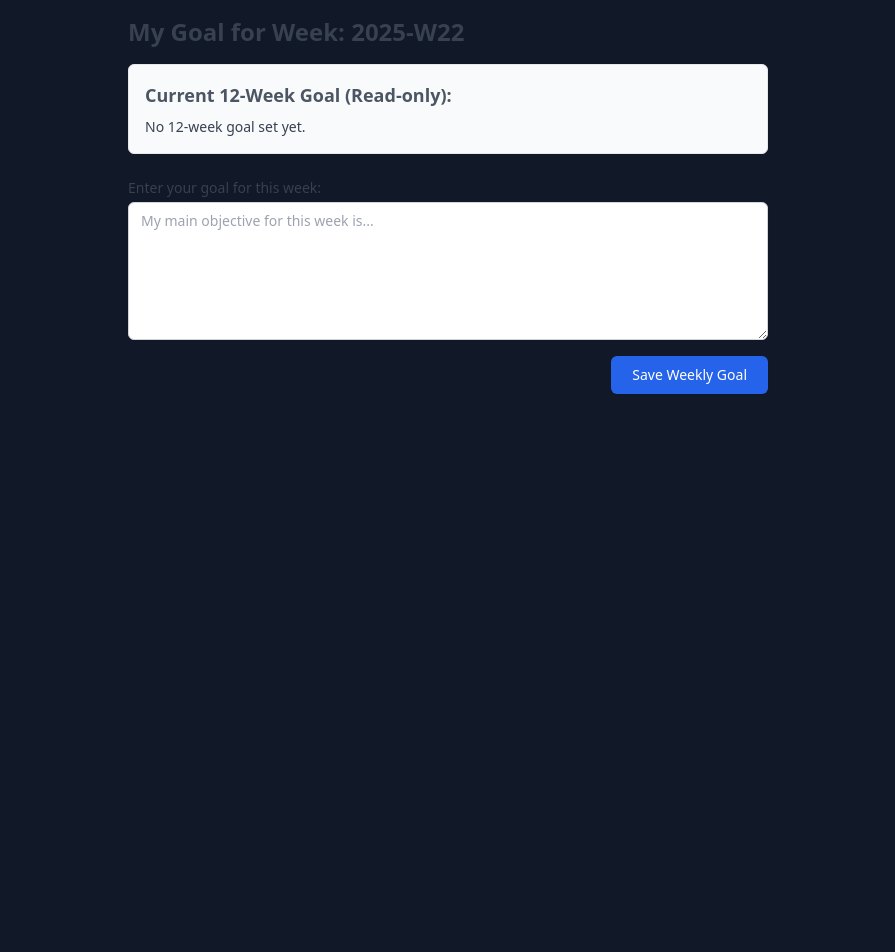
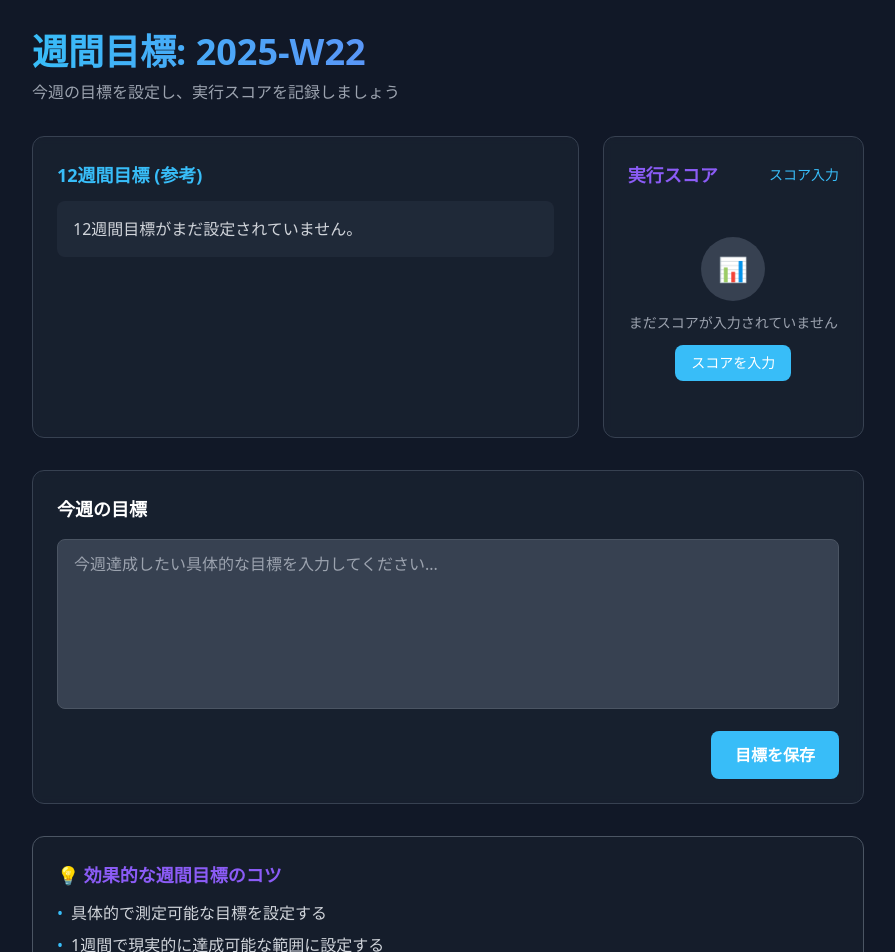
Before and after one commit to Ayumu277/taskApp, a Next.js app: page /week in a window 1280 px wide. Shown: the top 952 px of the page, without its empty margins (192-1087 px from the left). Before the commit the page ends 800 px from the top, so only its background shows below. Built offline with nearby package versions, Linux system fonts and the light colour scheme.

Commit message:
Add execution score modal and weekly DonutChart

```diff
--- a/src/app/week/page.tsx
+++ b/src/app/week/page.tsx
@@ -1,7 +1,9 @@
 'use client';
 
 import { useState, useEffect } from 'react';
-import { getItem, setItem } from '@/lib/storage'; // Assuming @ is configured for src
+import { getItem, setItem } from '@/lib/storage';
+import DonutChart from '@/components/DonutChart';
+import WeekScoreModal from '@/components/WeekScoreModal';
 
 const YEAR_GOAL_KEY = 'yearGoal';
 
@@ -21,13 +23,32 @@ const getCurrentWeekKey = (): string => {
   return `weekGoal:${year}-W${week.toString().padStart(2, '0')}`;
 };
 
+const getWeekScoreKey = (): string => {
+  const now = new Date();
+  const year = now.getFullYear();
+  const week = getISOWeek(now);
+  return `weekScore:${year}-W${week.toString().padStart(2, '0')}`;
+};
+
+// Check if it's Sunday 18:00 or later
+const isWeekEndTime = (): boolean => {
+  const now = new Date();
+  const day = now.getDay(); // 0 = Sunday
+  const hour = now.getHours();
+  return day === 0 && hour >= 18;
+};
+
 export default function WeeklyGoalPage() {
   const [currentWeekGoal, setCurrentWeekGoal] = useState<string>('');
   const [yearGoal, setYearGoal] = useState<string>('');
   const [weekKey, setWeekKey] = useState<string>('');
+  const [weekScore, setWeekScore] = useState<number | null>(null);
+  const [isScoreModalOpen, setIsScoreModalOpen] = useState(false);
+  const [hasCheckedAutoModal, setHasCheckedAutoModal] = useState(false);
 
   useEffect(() => {
     const currentKey = getCurrentWeekKey();
+    const scoreKey = getWeekScoreKey();
     setWeekKey(currentKey);
 
     // Load the 12-week year goal
@@ -37,7 +58,17 @@ export default function WeeklyGoalPage() {
     // Load the current week's goal
     const savedWeekGoal = getItem<string>(currentKey, '');
     setCurrentWeekGoal(savedWeekGoal);
-  }, []);
+
+    // Load the current week's score
+    const savedScore = getItem<number | null>(scoreKey, null);
+    setWeekScore(savedScore);
+
+    // Check for auto-modal on Sunday 18:00+
+    if (!hasCheckedAutoModal && isWeekEndTime() && savedScore === null) {
+      setIsScoreModalOpen(true);
+    }
+    setHasCheckedAutoModal(true);
+  }, [hasCheckedAutoModal]);
 
   const handleSaveWeekGoal = () => {
     if (weekKey) {
@@ -46,40 +77,135 @@ export default function WeeklyGoalPage() {
     }
   };
 
+  const handleSaveScore = (score: number) => {
+    const scoreKey = getWeekScoreKey();
+    setItem<number>(scoreKey, score);
+    setWeekScore(score);
+  };
+
+  const openScoreModal = () => {
+    setIsScoreModalOpen(true);
+  };
+
   return (
-    <div className="container mx-auto p-4 max-w-2xl">
-      <h1 className="text-2xl font-bold mb-4 text-gray-700">
-        My Goal for Week: {weekKey.split(':')[1]}
+    <div className="min-h-screen bg-gray-900 text-white">
+      <div className="max-w-4xl mx-auto px-4 sm:px-6 lg:px-8 py-8">
+        <h1 className="text-3xl md:text-4xl font-bold bg-gradient-to-r from-primary to-accent bg-clip-text text-transparent mb-2">
+          週間目標: {weekKey.split(':')[1]}
         </h1>
+        <p className="text-gray-400 mb-8">
+          今週の目標を設定し、実行スコアを記録しましょう
+        </p>
 
-      <div className="mb-6 p-4 border border-gray-200 rounded-md bg-gray-50">
-        <h2 className="text-lg font-semibold text-gray-600 mb-2">Current 12-Week Goal (Read-only):</h2>
-        <p className="text-sm text-gray-700 whitespace-pre-wrap">
-          {yearGoal || 'No 12-week goal set yet.'}
+        {/* Week Goal and Score Section */}
+        <div className="grid grid-cols-1 lg:grid-cols-3 gap-6 mb-8">
+          {/* Year Goal (Read-only) */}
+          <div className="lg:col-span-2 bg-gray-800/50 backdrop-blur-sm border border-gray-700 rounded-xl p-6">
+            <h2 className="text-lg font-semibold text-primary mb-3">12週間目標 (参考)</h2>
+            <div className="bg-gray-700/30 rounded-lg p-4">
+              <p className="text-gray-300 whitespace-pre-wrap">
+                {yearGoal || '12週間目標がまだ設定されていません。'}
               </p>
             </div>
+          </div>
 
-      <div className="mb-4">
-        <label htmlFor="weeklyGoalInput" className="block text-sm font-medium text-gray-700 mb-1">
-          Enter your goal for this week:
-        </label>
+          {/* Week Score */}
+          <div className="bg-gray-800/50 backdrop-blur-sm border border-gray-700 rounded-xl p-6">
+            <div className="flex items-center justify-between mb-4">
+              <h3 className="text-lg font-semibold text-accent">実行スコア</h3>
+              <button
+                onClick={openScoreModal}
+                className="text-sm text-primary hover:text-primary/80 transition-colors duration-200"
+              >
+                スコア入力
+              </button>
+            </div>
+
+            {weekScore !== null ? (
+              <div className="flex flex-col items-center">
+                <div className="relative mb-2">
+                  <DonutChart completion={weekScore} />
+                  <div className="absolute inset-0 flex items-center justify-center">
+                    <span className="text-xl font-bold text-white">
+                      {weekScore}
+                    </span>
+                  </div>
+                </div>
+                <p className="text-sm text-gray-400 text-center">
+                  今週の実行スコア
+                </p>
+              </div>
+            ) : (
+              <div className="text-center py-8">
+                <div className="w-16 h-16 bg-gray-700 rounded-full flex items-center justify-center mx-auto mb-3">
+                  <span className="text-2xl">📊</span>
+                </div>
+                <p className="text-gray-400 text-sm mb-3">
+                  まだスコアが入力されていません
+                </p>
+                <button
+                  onClick={openScoreModal}
+                  className="bg-primary hover:bg-primary/90 text-white text-sm font-medium py-2 px-4 rounded-lg transition-colors duration-200"
+                >
+                  スコアを入力
+                </button>
+              </div>
+            )}
+          </div>
+        </div>
+
+        {/* Week Goal Input */}
+        <div className="bg-gray-800/50 backdrop-blur-sm border border-gray-700 rounded-xl p-6 mb-8">
+          <h2 className="text-lg font-semibold text-white mb-4">今週の目標</h2>
+          <div className="space-y-4">
             <textarea
-          id="weeklyGoalInput"
               value={currentWeekGoal}
               onChange={(e) => setCurrentWeekGoal(e.target.value)}
               rows={6}
-          className="mt-1 block w-full px-3 py-2 bg-white border border-gray-300 rounded-md shadow-sm focus:outline-none focus:ring-indigo-500 focus:border-indigo-500 sm:text-sm"
-          placeholder="My main objective for this week is..."
+              className="w-full px-4 py-3 bg-gray-700 border border-gray-600 rounded-lg focus:ring-2 focus:ring-primary focus:border-transparent text-white placeholder-gray-400 resize-none"
+              placeholder="今週達成したい具体的な目標を入力してください..."
             />
-      </div>
-
             <div className="flex justify-end">
               <button
                 onClick={handleSaveWeekGoal}
-          className="px-5 py-2 border border-transparent text-sm font-medium rounded-md shadow-sm text-white bg-blue-600 hover:bg-blue-700 focus:outline-none focus:ring-2 focus:ring-offset-2 focus:ring-blue-500"
+                className="bg-primary hover:bg-primary/90 text-white font-semibold py-3 px-6 rounded-lg transition-colors duration-200"
               >
-          Save Weekly Goal
+                目標を保存
               </button>
+            </div>
+          </div>
+        </div>
+
+        {/* Tips Section */}
+        <div className="bg-gray-800/30 border border-gray-600 rounded-xl p-6">
+          <h3 className="text-lg font-semibold text-accent mb-3">💡 効果的な週間目標のコツ</h3>
+          <ul className="text-gray-300 space-y-2">
+            <li className="flex items-start">
+              <span className="text-primary mr-2">•</span>
+              <span>具体的で測定可能な目標を設定する</span>
+            </li>
+            <li className="flex items-start">
+              <span className="text-primary mr-2">•</span>
+              <span>1週間で現実的に達成可能な範囲に設定する</span>
+            </li>
+            <li className="flex items-start">
+              <span className="text-primary mr-2">•</span>
+              <span>12週間目標との関連性を意識する</span>
+            </li>
+            <li className="flex items-start">
+              <span className="text-primary mr-2">•</span>
+              <span>日曜日の夕方に実行スコアを振り返る</span>
+            </li>
+          </ul>
+        </div>
+
+        {/* Week Score Modal */}
+        <WeekScoreModal
+          isOpen={isScoreModalOpen}
+          onClose={() => setIsScoreModalOpen(false)}
+          onSave={handleSaveScore}
+          weekKey={weekKey}
+        />
       </div>
     </div>
   );
--- /dev/null
+++ b/src/components/WeekScoreModal.tsx
@@ -0,0 +1,126 @@
+'use client'
+
+import { useState } from 'react'
+import { XMarkIcon } from '@heroicons/react/24/outline'
+
+interface WeekScoreModalProps {
+  isOpen: boolean
+  onClose: () => void
+  onSave: (score: number) => void
+  weekKey: string
+}
+
+export default function WeekScoreModal({ isOpen, onClose, onSave, weekKey }: WeekScoreModalProps) {
+  const [score, setScore] = useState(50)
+
+  const handleSubmit = (e: React.FormEvent) => {
+    e.preventDefault()
+    onSave(score)
+    onClose()
+  }
+
+  const handleClose = () => {
+    setScore(50)
+    onClose()
+  }
+
+  if (!isOpen) return null
+
+  return (
+    <div className="fixed inset-0 z-50 overflow-y-auto">
+      <div className="flex min-h-full items-end justify-center p-4 text-center sm:items-center sm:p-0">
+        {/* Backdrop */}
+        <div
+          className="fixed inset-0 bg-gray-900/75 transition-opacity"
+          onClick={handleClose}
+        />
+
+        {/* Modal */}
+        <div className="relative transform overflow-hidden rounded-lg bg-gray-800 px-4 pb-4 pt-5 text-left shadow-xl transition-all sm:my-8 sm:w-full sm:max-w-lg sm:p-6">
+          {/* Header */}
+          <div className="flex items-center justify-between mb-4">
+            <h3 className="text-lg font-semibold text-white">
+              週の実行スコア
+            </h3>
+            <button
+              onClick={handleClose}
+              className="text-gray-400 hover:text-gray-300 transition-colors"
+            >
+              <XMarkIcon className="w-6 h-6" />
+            </button>
+          </div>
+
+          {/* Week Info */}
+          <div className="mb-4 p-3 bg-primary/10 border border-primary/20 rounded-lg">
+            <p className="text-sm text-primary font-medium">
+              {weekKey.split(':')[1]}の実行スコア
+            </p>
+          </div>
+
+          {/* Form */}
+          <form onSubmit={handleSubmit} className="space-y-4">
+            <div>
+              <label htmlFor="weekScore" className="block text-sm font-medium text-gray-300 mb-2">
+                今週の実行スコアは何点でしたか？
+              </label>
+
+              {/* Score Display */}
+              <div className="text-center mb-4">
+                <span className="text-4xl font-bold text-primary">{score}</span>
+                <span className="text-xl text-gray-400 ml-1">/ 100</span>
+              </div>
+
+              {/* Slider */}
+              <input
+                type="range"
+                id="weekScore"
+                min="0"
+                max="100"
+                value={score}
+                onChange={(e) => setScore(parseInt(e.target.value))}
+                className="w-full h-3 bg-gray-700 rounded-lg appearance-none cursor-pointer slider"
+              />
+
+              <div className="flex justify-between text-xs text-gray-400 mt-1">
+                <span>0</span>
+                <span>25</span>
+                <span>50</span>
+                <span>75</span>
+                <span>100</span>
+              </div>
+            </div>
+
+            {/* Score Guide */}
+            <div className="bg-gray-700/50 border border-gray-600 rounded-lg p-3">
+              <h4 className="text-sm font-medium text-accent mb-2">📊 スコアガイド</h4>
+              <ul className="text-xs text-gray-400 space-y-1">
+                <li>• <strong>90-100:</strong> 完璧な実行、目標を上回った</li>
+                <li>• <strong>70-89:</strong> 良好な実行、ほぼ計画通り</li>
+                <li>• <strong>50-69:</strong> 普通の実行、改善の余地あり</li>
+                <li>• <strong>30-49:</strong> 不十分な実行、見直しが必要</li>
+                <li>• <strong>0-29:</strong> 実行できなかった</li>
+              </ul>
+            </div>
+
+            {/* Buttons */}
+            <div className="flex gap-3 pt-4">
+              <button
+                type="button"
+                onClick={handleClose}
+                className="flex-1 bg-gray-700 hover:bg-gray-600 text-white font-medium py-2 px-4 rounded-lg transition-colors duration-200"
+              >
+                キャンセル
+              </button>
+              <button
+                type="submit"
+                className="flex-1 bg-primary hover:bg-primary/90 text-white font-medium py-2 px-4 rounded-lg transition-colors duration-200"
+              >
+                スコアを保存
+              </button>
+            </div>
+          </form>
+        </div>
+      </div>
+    </div>
+  )
+}
```
Lines whose indentation alone changed are shown as unchanged.
